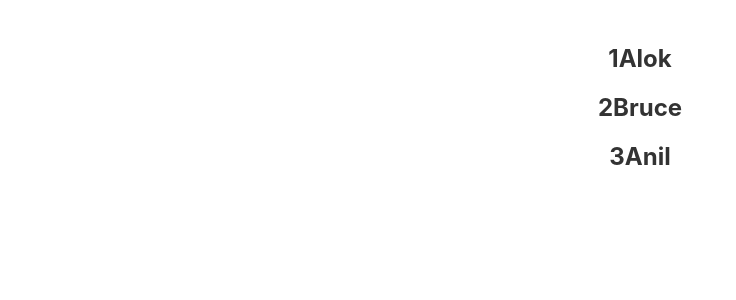
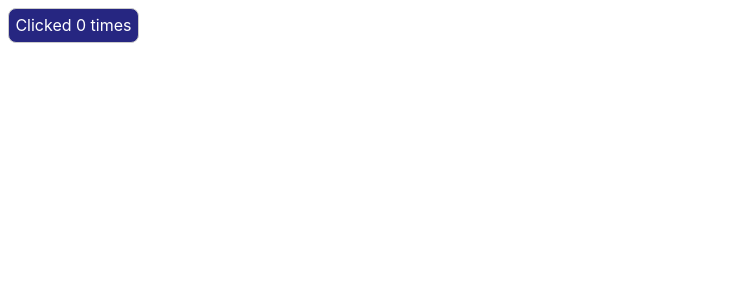
Before and after one commit to alokup60/test-app, a Svelte app: page / in a window 1280 px wide. Shown: the top 300 px of the page, without its empty margins (0-736 px from the left). Built offline with nearby package versions, Linux system fonts and the light colour scheme.

Commit message:
event on:click

```diff
--- a/src/App.svelte
+++ b/src/App.svelte
@@ -1,34 +1,24 @@
 <script>
-	let names = ["Alok","Bruce","Anil"]
+	let count = 0
+
+	const inc = () => {
+		count +=1
+	}
 </script>
 
 <main>
-	{#each names as name,index}
-	<h2>{index +1}{name}</h2>
-	{/each}
+	<button on:click={inc}>
+		Clicked {count}
+		{count === 1 ? "time" :"times"}
+		</button>
 </main>
 
 <style>
-	main {
-		text-align: center;
-		padding: 1em;
-		max-width: 240px;
-		margin: 0 auto;
-	}
-
-	.success{
-		color: green;
-	}
-
-	.danger {
-		color: red;
-	}
-
-	h1 {
-		color: #ff3e00;
-		text-transform: uppercase;
-		font-size: 4em;
-		font-weight: 100;
+	button{
+		background-color: rgb(38, 38, 129);
+		color: white;
+		border-radius: 8px;
+		cursor: pointer;
 	}
 
 	@media (min-width: 640px) {
```
